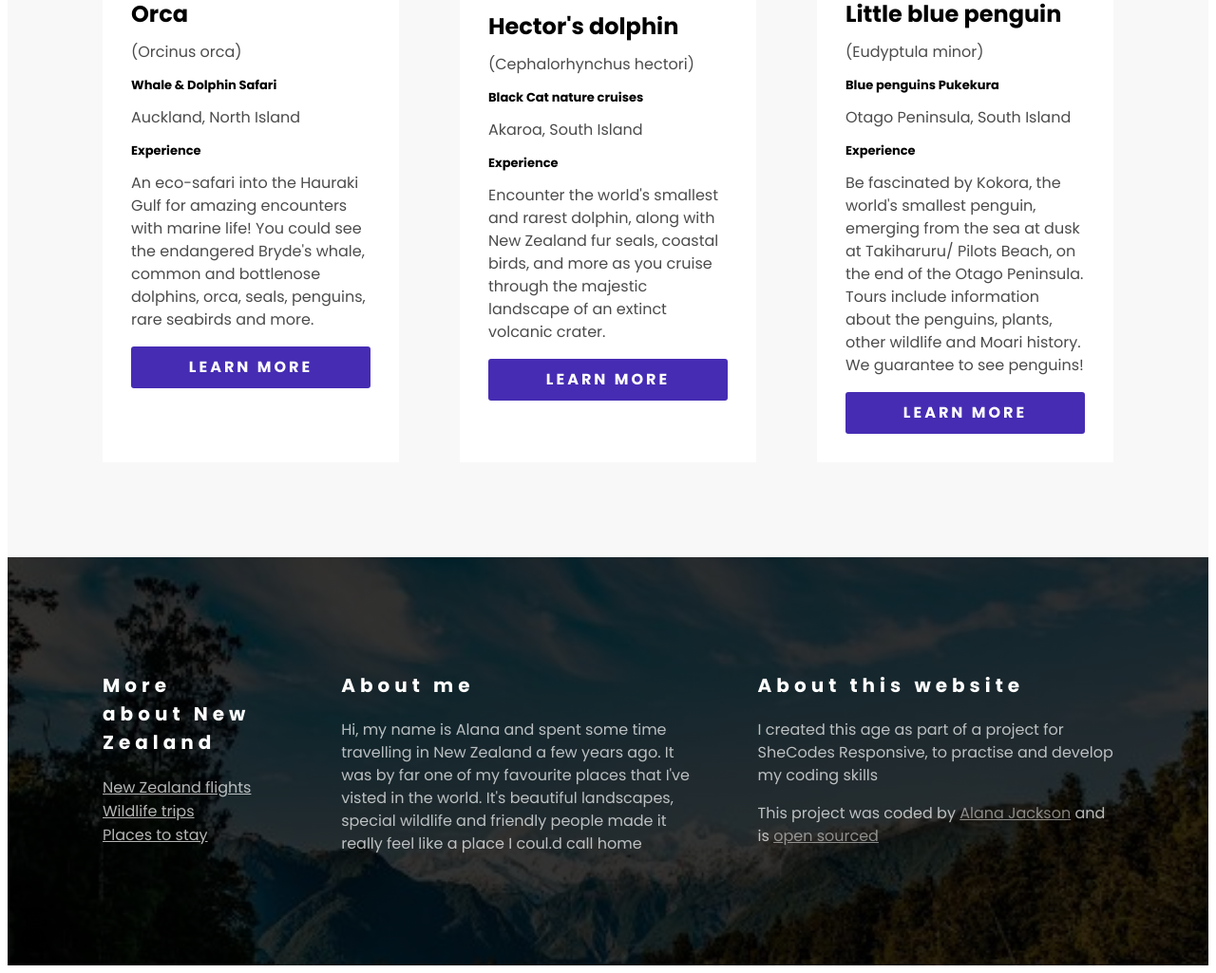
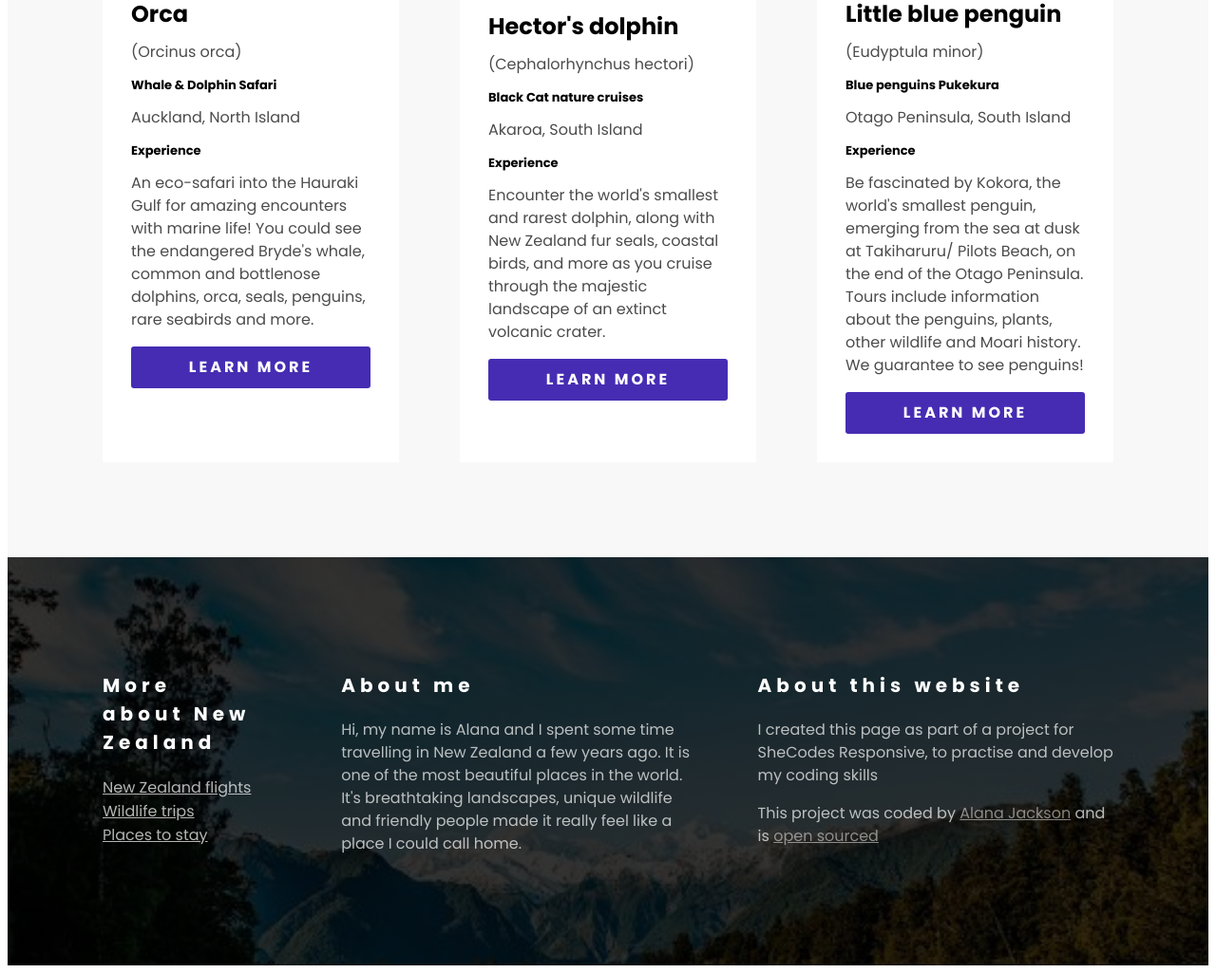
Before and after one commit to Elsabordeaux/new-zealand-travel-project, a plain HTML site: page index.html in a window 1280 px wide. Shown: the part 2283-3308 px from the top of the page at 95% size. Drawn offline with Linux system fonts and the light colour scheme.

Commit message:
edited footer paragraph

```diff
--- a/index.html
+++ b/index.html
@@ -193,17 +193,17 @@
           <div>
             <h3 class="shift-right-title">About me</h3>
             <p>
-              Hi, my name is Alana and spent some time travelling in New Zealand
-              a few years ago. It was by far one of my favourite places that
-              I've visted in the world. It's beautiful landscapes, special
-              wildlife and friendly people made it really feel like a place I
-              coul.d call home
+              Hi, my name is Alana and I spent some time travelling in New
+              Zealand a few years ago. It is one of the most beautiful places in
+              the world. It's breathtaking landscapes, unique wildlife and
+              friendly people made it really feel like a place I could call
+              home.
             </p>
           </div>
           <div>
             <h3 class="shift-right-title">About this website</h3>
             <p>
-              I created this age as part of a project for SheCodes Responsive,
+              I created this page as part of a project for SheCodes Responsive,
               to practise and develop my coding skills
             </p>
             <p>
```
